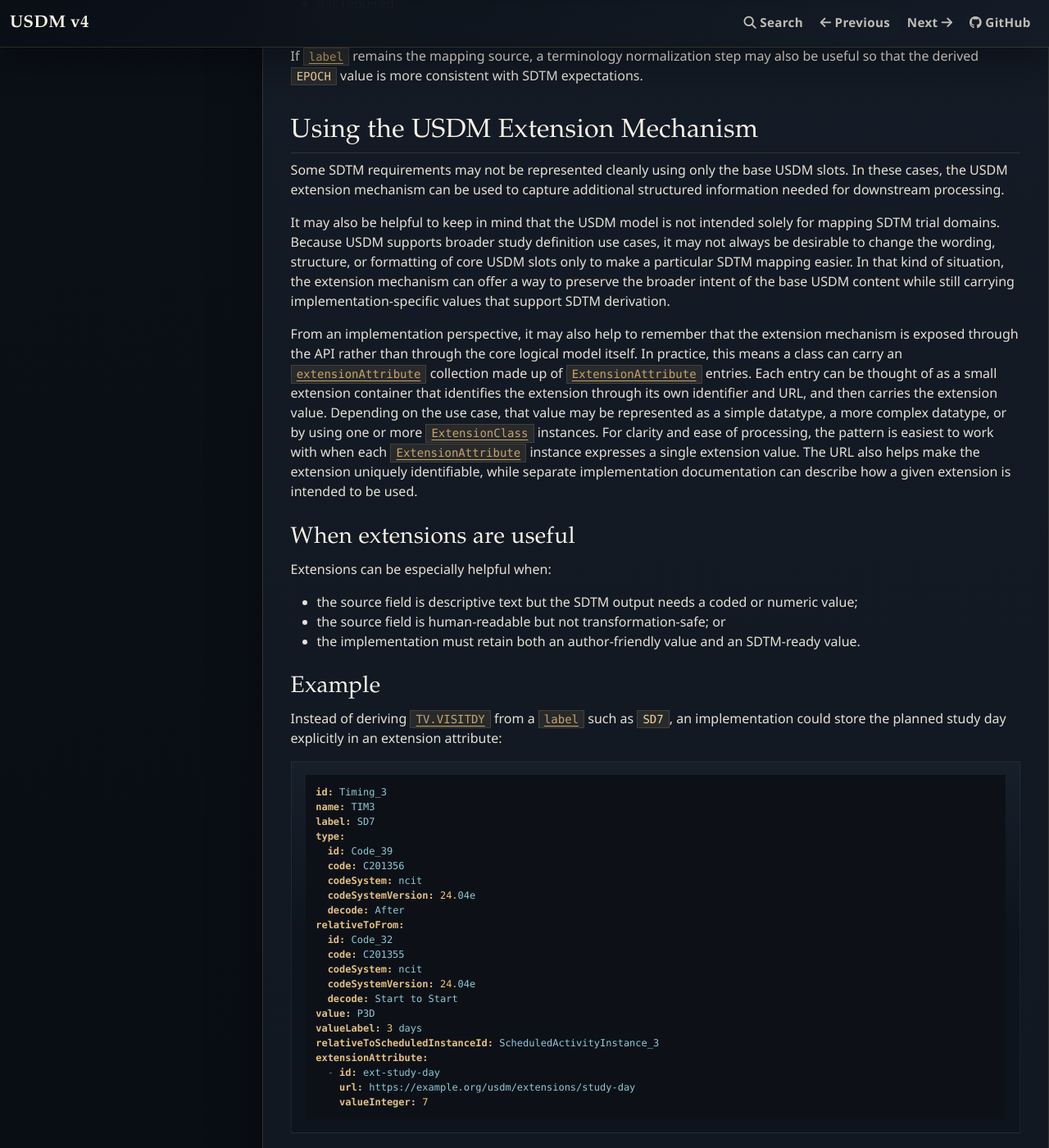
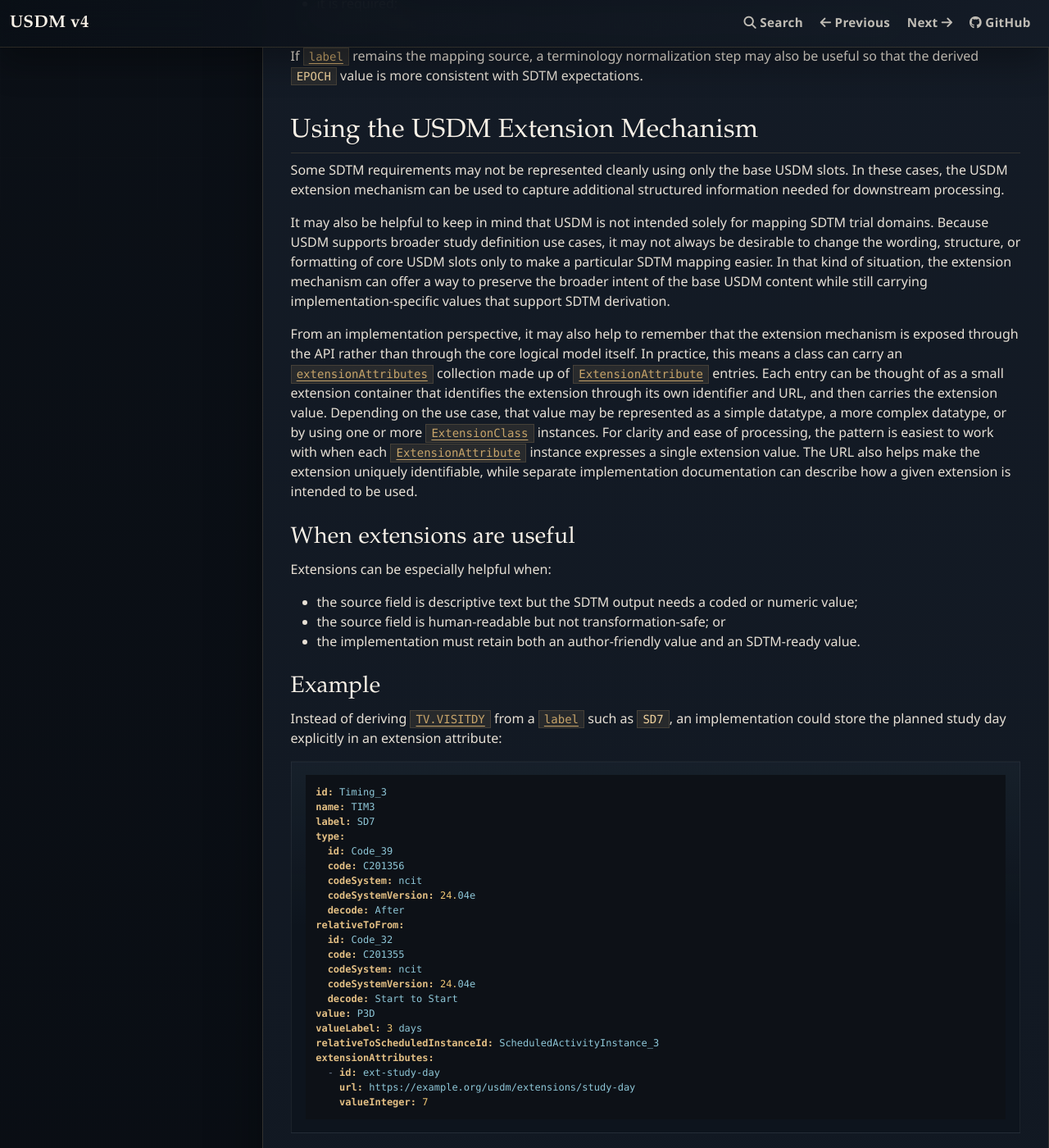
Before and after one commit to ankonyeni/usdm-v4-docs, an MkDocs documentation site: the page built from docs/sdtm-mapping-considerations.md, in a window 1280 px wide and 1400 px high, scrolled down 1940 px. Shown: the whole window at 82% size. Built offline with MkDocs 1.6.1, drawn with Linux system fonts in a browser that asks for light colours; nearby versions of some CDN libraries; some of the changed text lies outside the part shown.

Commit message:
Refine docs wording and references

```diff
--- a/docs/javascripts/mermaid-init.js
+++ b/docs/javascripts/mermaid-init.js
@@ -407,12 +407,12 @@ function enhanceERDiagramViewers() {
     container.classList.add("mermaid--openable");
     container.tabIndex = 0;
     container.setAttribute("role", "link");
-    container.setAttribute("aria-label", "Open this entity relationship diagram in the full-width viewer");
+    container.setAttribute("aria-label", "Open this entity relationship diagram in the full-screen viewer");
 
     const viewerLink = document.createElement("button");
     viewerLink.type = "button";
     viewerLink.className = "mermaid-viewer-link";
-    viewerLink.textContent = "Open full-width viewer";
+    viewerLink.textContent = "Open full-screen viewer";
 
     viewerLink.addEventListener("click", (event) => {
       event.preventDefault();
--- a/docs/sdtm-mapping-considerations.md
+++ b/docs/sdtm-mapping-considerations.md
@@ -66,9 +66,9 @@ If [`label`](slots/label.md) remains the mapping source, a terminology normaliza
 
 Some SDTM requirements may not be represented cleanly using only the base USDM slots. In these cases, the USDM extension mechanism can be used to capture additional structured information needed for downstream processing.
 
-It may also be helpful to keep in mind that the USDM model is not intended solely for mapping SDTM trial domains. Because USDM supports broader study definition use cases, it may not always be desirable to change the wording, structure, or formatting of core USDM slots only to make a particular SDTM mapping easier. In that kind of situation, the extension mechanism can offer a way to preserve the broader intent of the base USDM content while still carrying implementation-specific values that support SDTM derivation.
+It may also be helpful to keep in mind that USDM is not intended solely for mapping SDTM trial domains. Because USDM supports broader study definition use cases, it may not always be desirable to change the wording, structure, or formatting of core USDM slots only to make a particular SDTM mapping easier. In that kind of situation, the extension mechanism can offer a way to preserve the broader intent of the base USDM content while still carrying implementation-specific values that support SDTM derivation.
 
-From an implementation perspective, it may also help to remember that the extension mechanism is exposed through the API rather than through the core logical model itself. In practice, this means a class can carry an [`extensionAttribute`](slots/extensionAttributes.md) collection made up of [`ExtensionAttribute`](classes/ExtensionAttribute.md) entries. Each entry can be thought of as a small extension container that identifies the extension through its own identifier and URL, and then carries the extension value. Depending on the use case, that value may be represented as a simple datatype, a more complex datatype, or by using one or more [`ExtensionClass`](classes/ExtensionClass.md) instances. For clarity and ease of processing, the pattern is easiest to work with when each [`ExtensionAttribute`](classes/ExtensionAttribute.md) instance expresses a single extension value. The URL also helps make the extension uniquely identifiable, while separate implementation documentation can describe how a given extension is intended to be used.
+From an implementation perspective, it may also help to remember that the extension mechanism is exposed through the API rather than through the core logical model itself. In practice, this means a class can carry an [`extensionAttributes`](slots/extensionAttributes.md) collection made up of [`ExtensionAttribute`](classes/ExtensionAttribute.md) entries. Each entry can be thought of as a small extension container that identifies the extension through its own identifier and URL, and then carries the extension value. Depending on the use case, that value may be represented as a simple datatype, a more complex datatype, or by using one or more [`ExtensionClass`](classes/ExtensionClass.md) instances. For clarity and ease of processing, the pattern is easiest to work with when each [`ExtensionAttribute`](classes/ExtensionAttribute.md) instance expresses a single extension value. The URL also helps make the extension uniquely identifiable, while separate implementation documentation can describe how a given extension is intended to be used.
 
 ### When extensions are useful
 
```
Also changed, not shown: other parts of docs/sdtm-mapping-considerations.md (+9 -3 lines), 1 other file.
